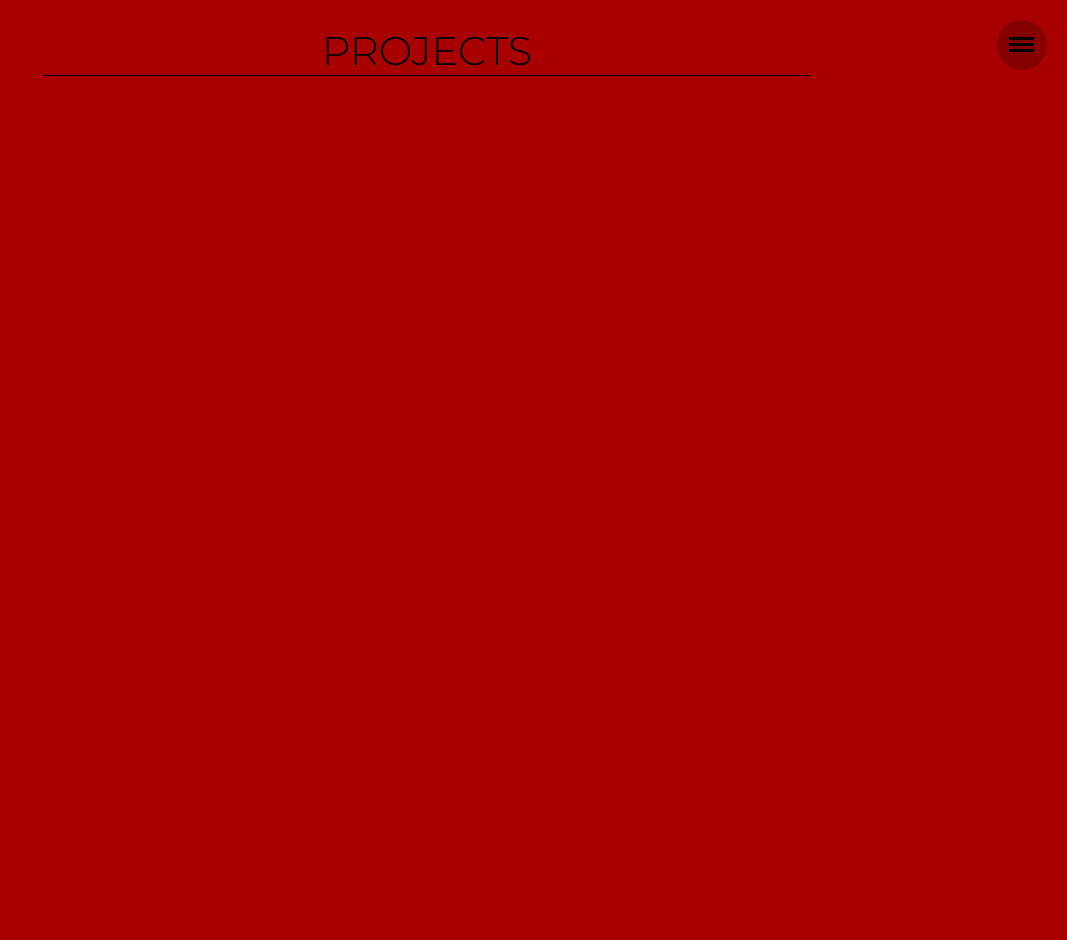
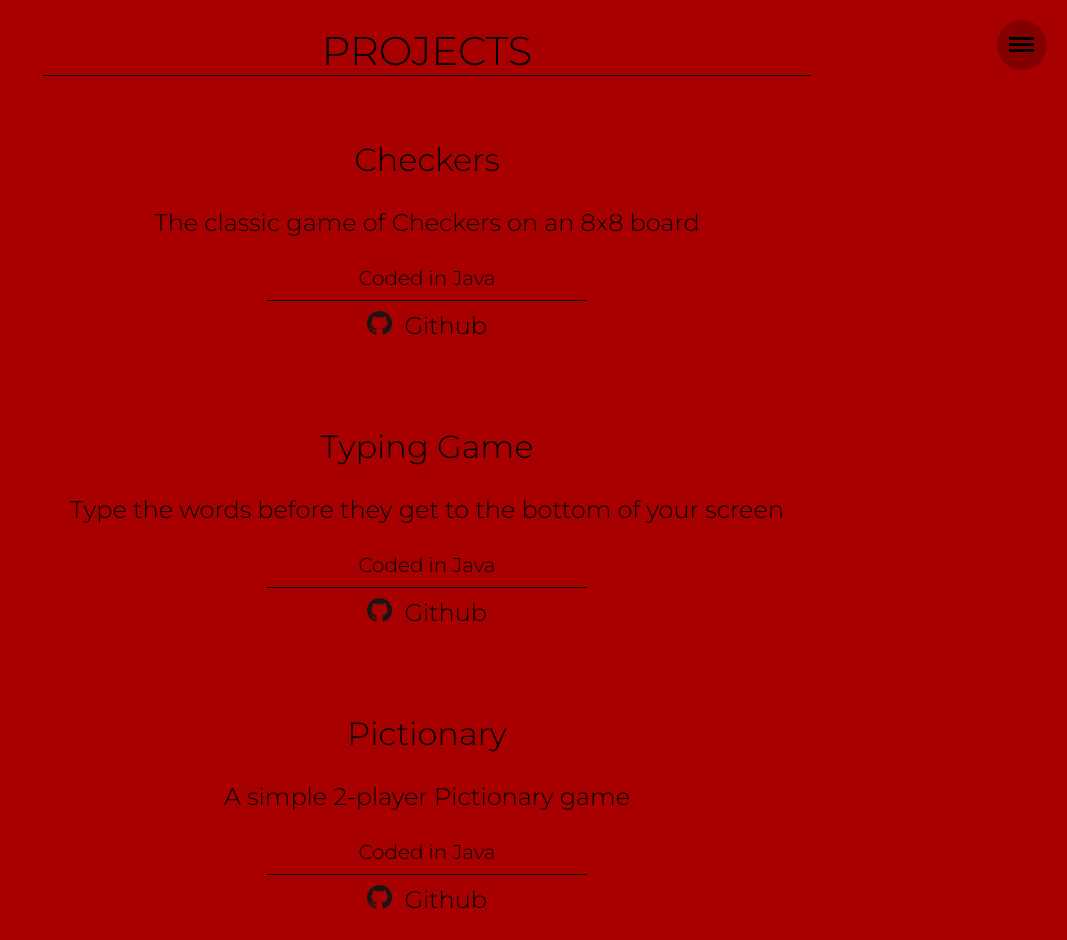
Before and after one commit to bfok123/bfok123.github.io, a plain HTML site: page projects.html in a window 1280 px wide. Shown: the whole page, without its empty margins (213-1280 px from the left). Drawn offline with Linux system fonts and the light colour scheme.

Commit message:
Add files via upload

```diff
--- a/css/style.css
+++ b/css/style.css
@@ -12,13 +12,15 @@ body {
 /* NAVIGATION */
 
 nav {
+  z-index: 1;
   width: 100%;
-  height: 100%;
+  height: 0;
   position: fixed;
   top: 0;
 }
 
 #navtogglebutton {
+  z-index: 2;
   position: fixed;
   right: 20px;
   top: 20px;
@@ -26,6 +28,18 @@ nav {
   height: 50px;
   background-color: #840000;
   border-radius: 50%;
+}
+
+#navtogglebutton:hover.navHidden #bar1 {
+  -webkit-transform: translate(0, -3px);
+  -moz-transform: translate(0, -3px);
+  -o-transform: translate(0, -3px);
+}
+
+#navtogglebutton:hover.navHidden #bar3 {
+  -webkit-transform: translate(0, 3px);
+  -moz-transform: translate(0, 3px);
+  -o-transform: translate(0, 3px);
 }
 
 #bar1 {
@@ -111,6 +125,39 @@ nav {
 }
 
 /* GENERAL */
+
+.linklogo {
+  display: inline-block;
+  transition: 0.5s;
+  margin-right: 1vw;
+}
+
+.linklogo img {
+  height: 3.1vh;
+  vertical-align: text-top;
+}
+
+.link:hover .linklogo {
+  -webkit-transform: rotate(360deg);
+  -moz-transform: rotate(360deg);
+  -o-transform: rotate(360deg);
+  transform: rotate(360deg);
+}
+
+.link {
+  vertical-align: bottom;
+  text-decoration: none;
+  color: #000000;
+}
+
+.link:hover {
+  color: #ffffff;
+  -webkit-transition: color 0.5s;
+  -moz-transition: color 0.5s;
+  -o-transition: color 0.5s;
+  transition: color 0.5s;
+}
+
 #maincontent {
   margin-top: 5%;
   width: 100%;
@@ -137,17 +184,23 @@ nav {
   padding-top: 2%;
 }
 
-.toFadeIn {
+.toFadeIn, .toFadeInScroll {
+  z-index: 0;
   opacity: 0;
-  margin-top: 20px;
+  position: relative;
+  top: 20px;
+}
+
+#subcontent {
+  text-align: center;
+  font-size: 3vh;
+}
+
+.subcontentheader {
+  font-size: 4vh;
 }
 
 /* HOME PAGE */
-
-#homesubcontent {
-  text-align: center;
-  font-size: 3vh;
-}
 
 #personalpiccropper {
   margin: 15px auto;
@@ -163,6 +216,8 @@ nav {
   height: auto;
 }
 
-#name {
-  font-size: 4vh;
+/* PROJECTS PAGE */
+
+.programlang {
+  font-size: 2.5vh;
 }
--- a/js/main.js
+++ b/js/main.js
@@ -1,22 +1,21 @@
-var up = true;
-
 $(function() {
-  $("#navtogglebutton").on('click', function() {
-    if(up) {
-      $("#navbar").animate({
+  $('#navtogglebutton').on('click', function() {
+    $('#navbar').fadeIn();
+    if($(this).hasClass('navHidden')) {
+      $('#navbar').animate({
         top: 60,
         opacity: 1
       });
 
-      up = false;
+      $(this).removeClass('navHidden');
     }
-    else if(!up) {
+    else if(!$(this).hasClass('navHidden')) {
       $("#navbar").animate({
         top: '-7' + $(this).height(),
         opacity: 0
       });
 
-      up = true;
+      $(this).addClass('navHidden');
     }
 
     $("#bar1").toggleClass('rotateBar1');
@@ -35,38 +34,39 @@ function isInViewPort($element) {
   return (
     rect.top >= 0 &&
     rect.left >= 0 &&
-    rect.bottom <= $.getDocHeight() &&
-    rect.right <= $(window).outerWidth()
+    rect.bottom - 15 <= $(window).height() && // because fadeIn elements start with a top value of 20
+    rect.right <= $(window).width()
   );
 }
 
-// because (window).height() was off in chrome for some reason
-$.getDocHeight = function(){
-    return Math.max(
-        $(document).height(),
-        $(window).height(),
-        /* For opera: */
-        document.documentElement.clientHeight
-    );
-};
-
 function checkAnimation() {
-  $('.toFadeIn').map(function() {
+  $('.toFadeInScroll').map(function() {
     // elements only fade in once, unless user refreshes page
     if(isInViewPort($(this)) && !$(this).hasClass('fadedIn')) {
       $(this).animate({
         opacity: 1,
-        marginTop: 0
+        top: 0
       }, 500);
       $(this).addClass('fadedIn');
     }
   });
 }
 
-$(window).scroll(function () {
+$(window).on('scroll', function () {
   checkAnimation();
 });
 
-$(window).ready(function (){
-  checkAnimation();
+$(window).on('load', function () {
+  $('.toFadeIn').map(function() {
+    if(isInViewPort($(this))) {
+      $(this).animate({
+        opacity: 1,
+        top: 0
+      }, 500);
+    }
+    else {
+      $(this).removeClass('toFadeIn');
+      $(this).addClass('toFadeInScroll');
+    }
+  });
 });
--- a/projects.html
+++ b/projects.html
@@ -10,7 +10,7 @@
 
   <body>
     <nav>
-      <div id="navtogglebutton">
+      <div id="navtogglebutton" class="navHidden">
         <div id="bar1"></div>
         <div id="bar2"></div>
         <div id="bar3"></div>
@@ -27,8 +27,28 @@
     <div class="divider toFadeIn"></div>
 
     <section id="maincontent">
-
-
+      <div id="subcontent">
+        <div class="subcontentheader toFadeIn">Checkers</div><br>
+        <div class="toFadeIn">The classic game of Checkers on an 8x8 board</div>
+        <br>
+        <div class="programlang toFadeIn">Coded in Java</div>
+        <div class="shortdivider toFadeIn"></div>
+        <a href="https://github.com/bmoney123/Checkers-V2" target="_blank" class="link toFadeIn"><div class="linklogo"><img src="res/github.png"></div>Github</a>
+        <br><br><br><br>
+        <div class="subcontentheader toFadeIn">Typing Game</div><br>
+        <div class="toFadeIn">Type the words before they get to the bottom of your screen</div>
+        <br>
+        <div class="programlang toFadeIn">Coded in Java</div>
+        <div class="shortdivider toFadeIn"></div>
+        <a href="https://github.com/bmoney123/Typing-Game" target="_blank" class="link toFadeIn"><div class="linklogo"><img src="res/github.png"></div>Github</a>
+        <br><br><br><br>
+        <div class="subcontentheader toFadeIn ding">Pictionary</div><br>
+        <div class="toFadeIn">A simple 2-player Pictionary game</div>
+        <br>
+        <div class="programlang toFadeIn">Coded in Java</div>
+        <div class="shortdivider toFadeIn"></div>
+        <a href="https://github.com/bmoney123/Pictionary" target="_blank" class="link toFadeIn"><div class="linklogo"><img src="res/github.png"></div>Github</a>
+      </div>
     </section>
   </body>
 </html>
```
Also changed, not shown: index.html (+3 -3 lines), res/github.png (added).
